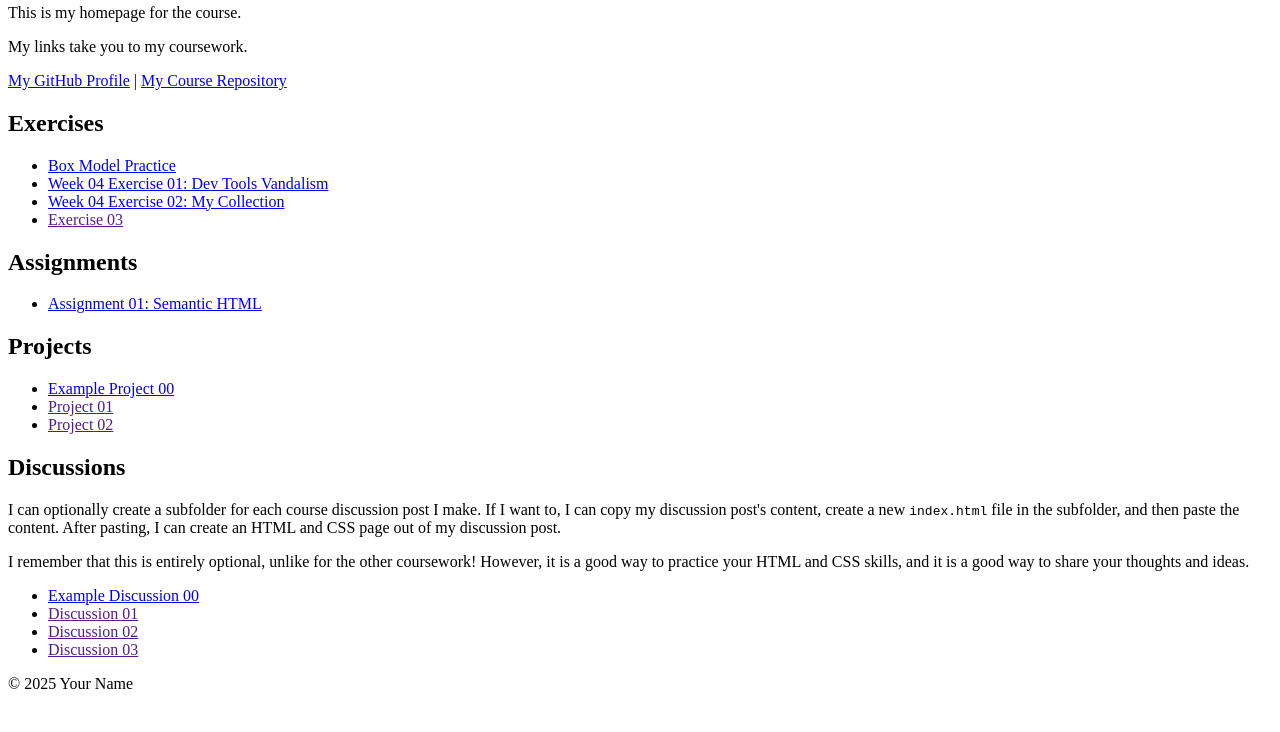
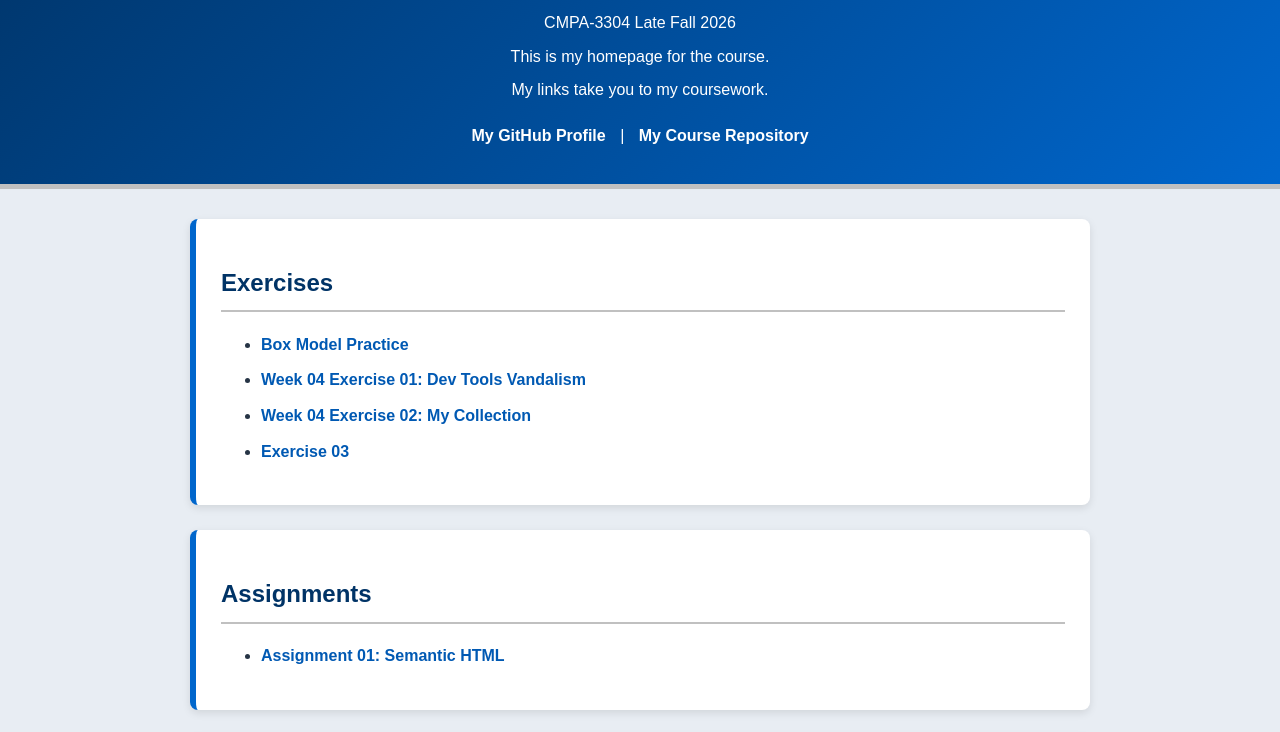
Before and after one commit to kmerottu/cmpa-3304-course-portfolio, a plain HTML site: page index.html in a window 1280 px wide. Shown: the part 157-889 px from the top of the page. Before the commit the page ends 866 px from the top, so only its background shows below. Drawn offline with Linux system fonts and the light colour scheme.

Commit message:
created a style.css file for homepage

```diff
--- a/index.html
+++ b/index.html
@@ -44,6 +44,7 @@ Remember: You must create subfolders for each piece of coursework as the semeste
         <meta charset="UTF-8" />
         <meta name="viewport" content="width=device-width, initial-scale=1.0" />
         <title>Kyle Meroney- CMPA-3304</title>
+        <link rel="stylesheet" href="style.css" />
     </head>
 
     <body>
@@ -128,7 +129,7 @@ Remember: You must create subfolders for each piece of coursework as the semeste
         </main>
 
         <footer>
-            <p>&copy; 2025 Your Name</p>
+            <p>&copy; 2026 Kyle Meroney</p>
         </footer>
     </body>
 </html>
--- /dev/null
+++ b/style.css
@@ -0,0 +1,114 @@
+
+/* General Page Styling */
+body {
+    font-family: Arial, Helvetica, sans-serif;
+    background-color: #e8edf3;
+    color: #263445;
+    margin: 0;
+    padding: 0;
+    line-height: 1.6;
+}
+
+/* Header */
+header {
+    background: linear-gradient(135deg, #003366, #0066cc);
+    color: white;
+    padding: 35px 20px;
+    text-align: center;
+    border-bottom: 5px solid #c0c0c0;
+}
+
+header h1 {
+    font-size: 2.5rem;
+    margin: 0;
+}
+
+header h2 {
+    color: #dce6f1;
+    margin-top: 10px;
+}
+
+header p {
+    margin: 8px 0;
+}
+
+/* Navigation */
+nav {
+    margin-top: 20px;
+}
+
+nav a {
+    color: #ffffff;
+    text-decoration: none;
+    font-weight: bold;
+    margin: 0 10px;
+}
+
+nav a:hover {
+    color: #c0c0c0;
+    text-decoration: underline;
+}
+
+/* Main Content */
+main {
+    max-width: 900px;
+    margin: 30px auto;
+    padding: 0 20px;
+}
+
+/* Content Sections */
+section {
+    background-color: white;
+    margin-bottom: 25px;
+    padding: 25px;
+    border-left: 6px solid #0066cc;
+    border-radius: 8px;
+    box-shadow: 0 3px 8px rgba(0, 0, 0, 0.1);
+}
+
+section h2 {
+    color: #003366;
+    border-bottom: 2px solid #c0c0c0;
+    padding-bottom: 8px;
+}
+
+/* Coursework Links */
+li {
+    margin: 10px 0;
+}
+
+li a {
+    color: #0059b3;
+    text-decoration: none;
+    font-weight: bold;
+}
+
+li a:hover {
+    color: #003366;
+    text-decoration: underline;
+}
+
+/* Footer */
+footer {
+    background-color: #003366;
+    color: #e6e6e6;
+    text-align: center;
+    padding: 15px;
+    border-top: 4px solid #c0c0c0;
+}
+
+/* Responsive Design */
+@media (width <= 600px) {
+    header h1 {
+        font-size: 2rem;
+    }
+
+    nav a {
+        display: block;
+        margin: 10px 0;
+    }
+
+    main {
+        padding: 0 12px;
+    }
+}
```
Also changed, not shown: 1 other file.
